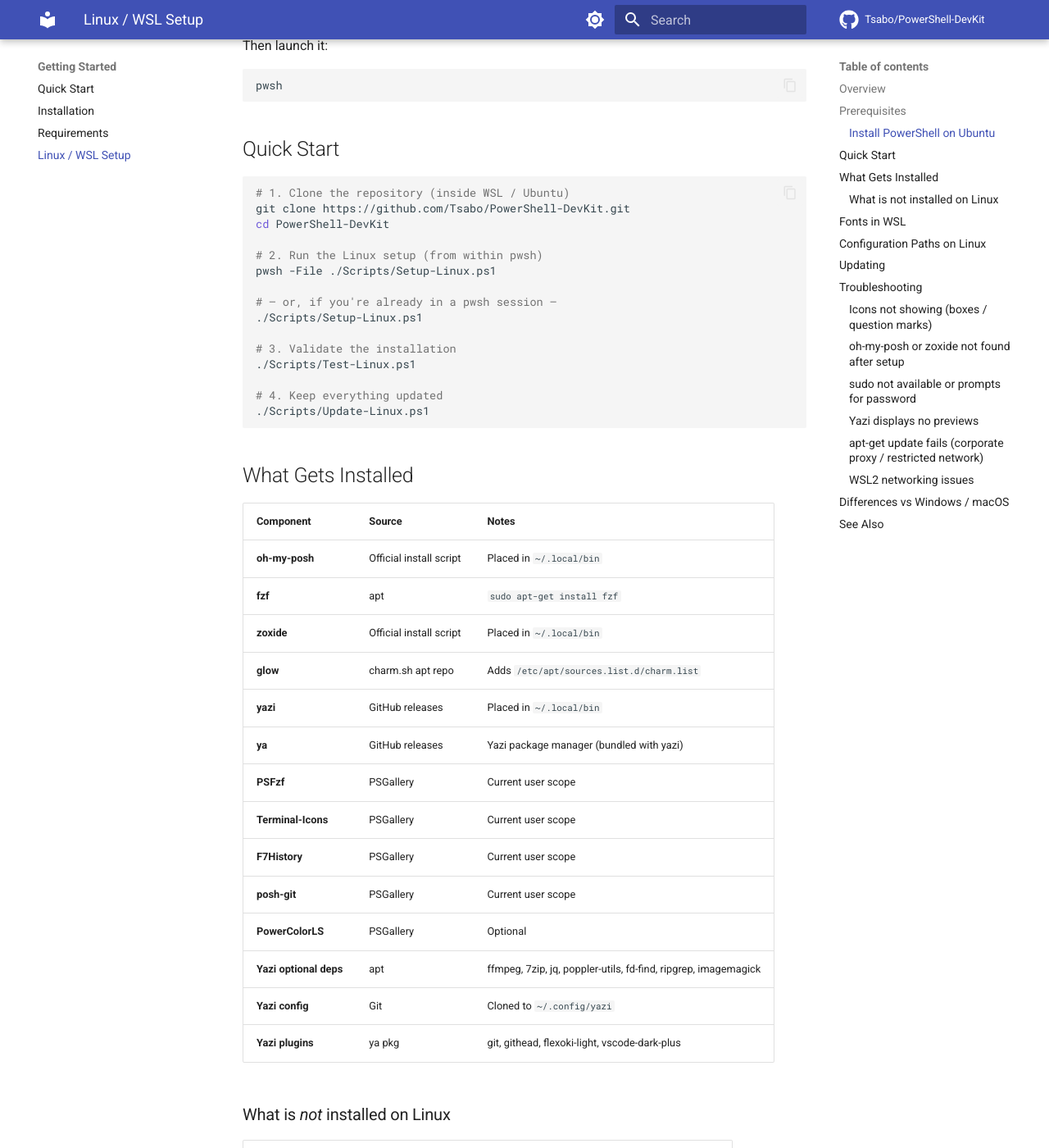
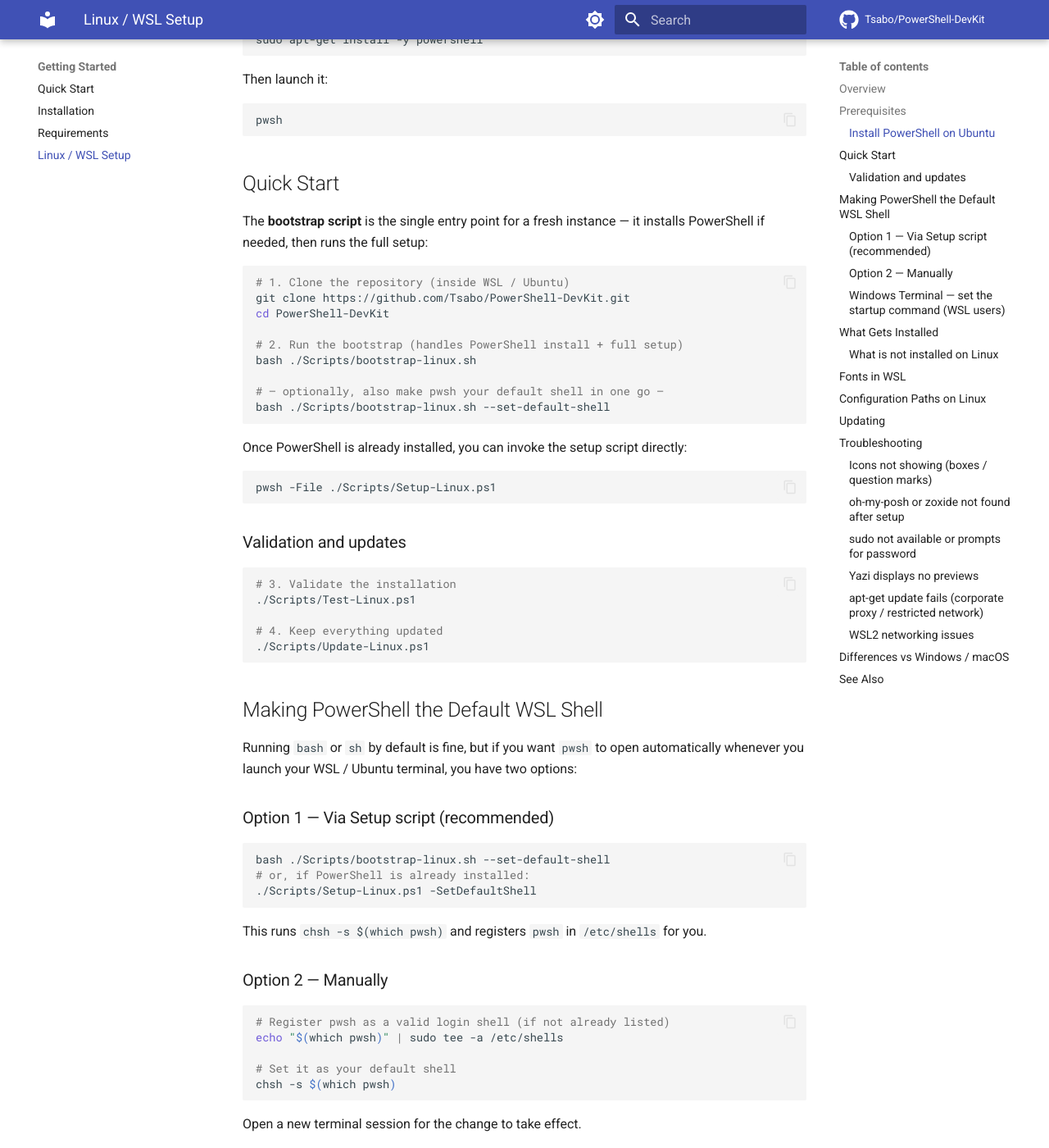
Before and after one commit to Tsabo/PowerShell-DevKit, an MkDocs documentation site: the page built from docs/getting-started/linux-setup.md, in a window 1280 px wide and 1400 px high, scrolled down 1183 px. Shown: the whole window at 82% size. Built offline with MkDocs 1.6.1 and Material for MkDocs 9.7.7, drawn with Linux system fonts in a browser that asks for light colours; comment, search, counter and statistics services are not loaded; some of the changed text lies outside the part shown.

Commit message:
Add bootstrap script for automated PowerShell installation and setup on Ubuntu, with option to set pwsh as default shell

````diff
--- a/docs/getting-started/linux-setup.md
+++ b/docs/getting-started/linux-setup.md
@@ -14,13 +14,15 @@
 | Requirement | Details |
 |-------------|---------|
 | **Distribution** | Ubuntu 22.04 LTS or later (Debian-based) |
-| **PowerShell** | 7.0+ — install via [Microsoft's instructions](https://learn.microsoft.com/en-us/powershell/scripting/install/install-ubuntu) |
+| **PowerShell** | 7.0+ — installed automatically by bootstrap script below |
 | **WSL version** | WSL2 (if running under Windows) |
 | **git** | `sudo apt-get install git` |
 | **curl / unzip** | `sudo apt-get install curl unzip` |
 | **Internet** | Required for downloads |
 
 ### Install PowerShell on Ubuntu
+
+The bootstrap script handles this for you (see [Quick Start](#quick-start) below). If you prefer to install manually:
 
 ```bash
 # Microsoft's official one-liner for Ubuntu
@@ -39,23 +41,69 @@
 
 ## Quick Start
 
+The **bootstrap script** is the single entry point for a fresh instance — it installs PowerShell if needed, then runs the full setup:
+
 ```bash
 # 1. Clone the repository (inside WSL / Ubuntu)
 git clone https://github.com/Tsabo/PowerShell-DevKit.git
 cd PowerShell-DevKit
 
-# 2. Run the Linux setup (from within pwsh)
+# 2. Run the bootstrap (handles PowerShell install + full setup)
+bash ./Scripts/bootstrap-linux.sh
+
+# — optionally, also make pwsh your default shell in one go —
+bash ./Scripts/bootstrap-linux.sh --set-default-shell
+```
+
+Once PowerShell is already installed, you can invoke the setup script directly:
+
+```bash
 pwsh -File ./Scripts/Setup-Linux.ps1
+```
 
-# — or, if you're already in a pwsh session —
-./Scripts/Setup-Linux.ps1
+### Validation and updates
 
+```bash
 # 3. Validate the installation
 ./Scripts/Test-Linux.ps1
 
 # 4. Keep everything updated
 ./Scripts/Update-Linux.ps1
 ```
+
+## Making PowerShell the Default WSL Shell
+
+Running `bash` or `sh` by default is fine, but if you want `pwsh` to open automatically whenever you launch your WSL / Ubuntu terminal, you have two options:
+
+### Option 1 — Via Setup script (recommended)
+
+```bash
+bash ./Scripts/bootstrap-linux.sh --set-default-shell
+# or, if PowerShell is already installed:
+./Scripts/Setup-Linux.ps1 -SetDefaultShell
+```
+
+This runs `chsh -s $(which pwsh)` and registers `pwsh` in `/etc/shells` for you.
+
+### Option 2 — Manually
+
+```bash
+# Register pwsh as a valid login shell (if not already listed)
+echo "$(which pwsh)" | sudo tee -a /etc/shells
+
+# Set it as your default shell
+chsh -s $(which pwsh)
+```
+
+Open a new terminal session for the change to take effect.
+
+### Windows Terminal — set the startup command (WSL users)
+
+If you use Windows Terminal, you can also configure the Ubuntu profile to start `pwsh` directly without changing your login shell:
+
+1. Open Windows Terminal → **Settings** → **Profiles** → **Ubuntu**
+2. Under **Command line**, set: `pwsh`
+3. Save. New Ubuntu tab sessions will open straight into PowerShell.
 
 ## What Gets Installed
 
````
Also changed, not shown: 2 other files.
